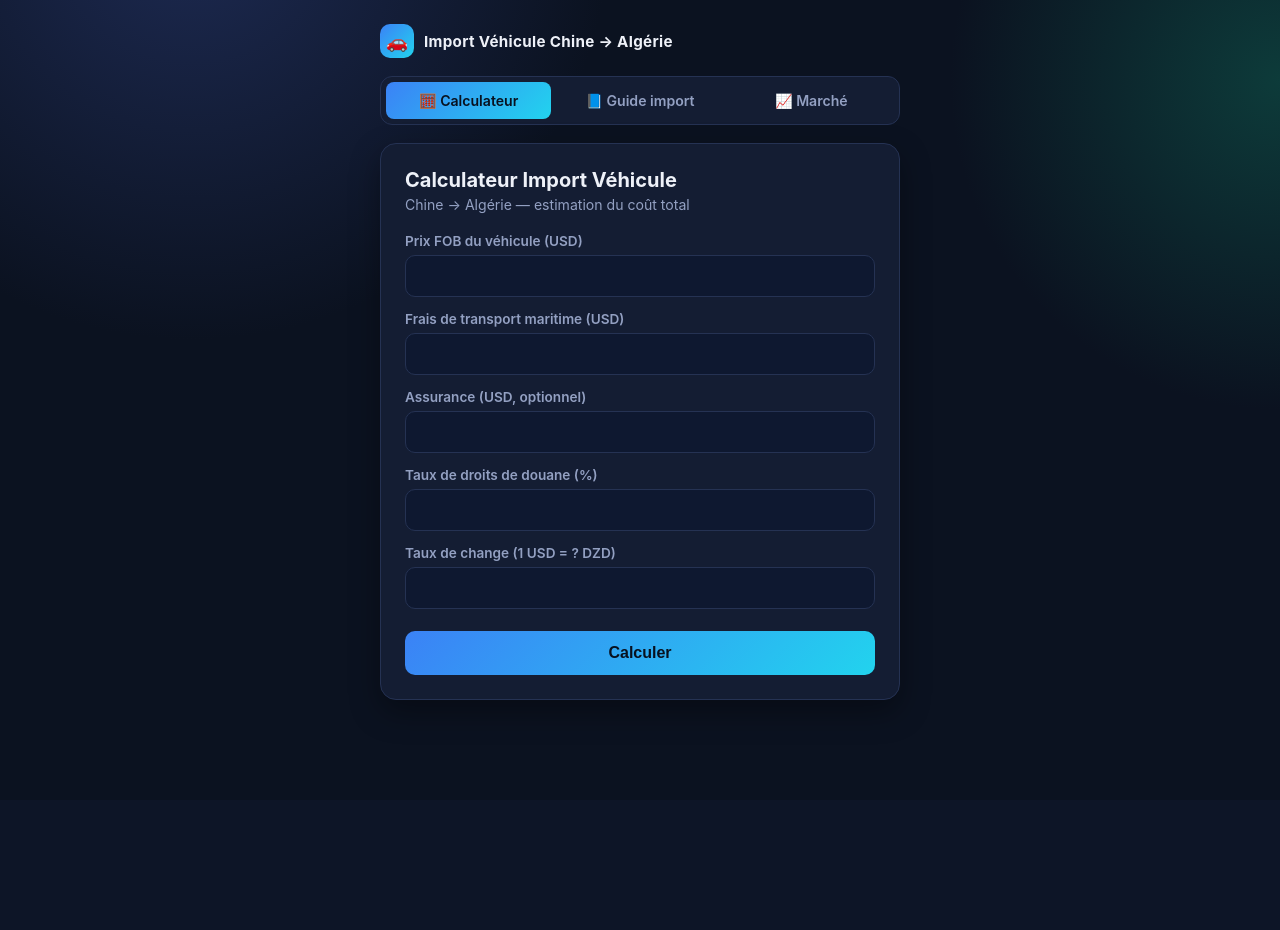
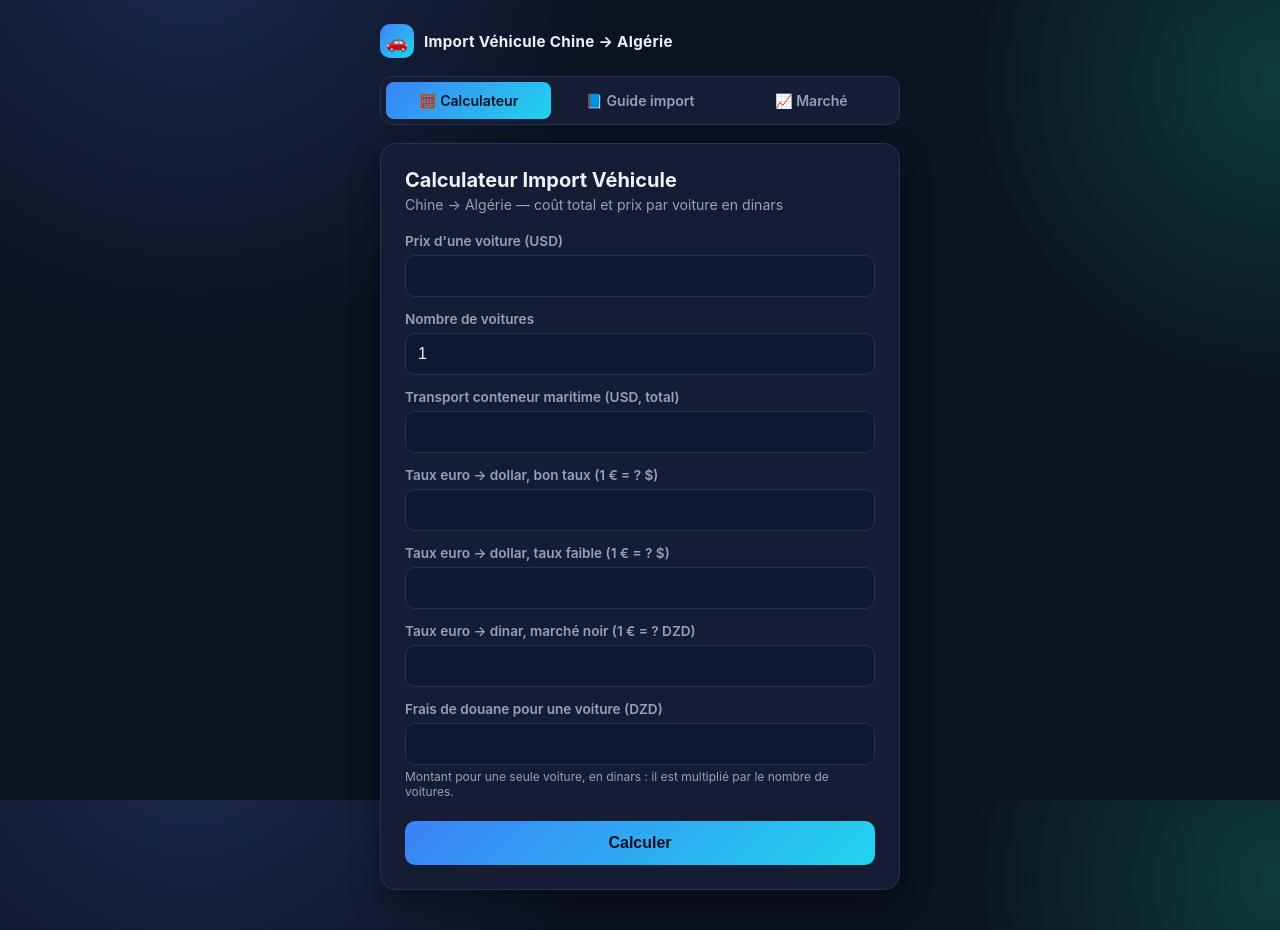
Before and after one commit to Bilbo1994/import-calculator, a Flask app: page / in a window 1280 px wide. Before the commit the page ends 714 px from the top, so only its background shows below. Run offline with Flask 3, Linux system fonts and the light colour scheme.

Commit message:
Rework calculator: per-car customs, good/weak rate comparison tables
- New inputs: car price (USD), number of cars, container (USD),
  EUR/USD good and weak rates, black-market EUR/DZD, customs per car
- Two tables (with / without customs) comparing both rates, with the
  gap column; without-customs also shown in euros
- Form values are kept after submitting

Co-Authored-By: Claude Sonnet 5 <noreply@anthropic.com>

```diff
--- a/app.py
+++ b/app.py
@@ -74,43 +74,83 @@ def get_eur_usd():
     return resultat
 
 
+def calculer_scenario(nom, taux_eur_usd, taux_eur_dzd, prix_usd, transport_usd,
+                      frais_douane, nombre):
+    """Coût d'un lot de voitures pour un taux euro->dollar donné."""
+    # Les deux taux sont en euro : 1 USD = (EUR->DZD) / (EUR->USD) dinars
+    taux_usd_dzd = taux_eur_dzd / taux_eur_usd
+
+    voitures_usd = prix_usd * nombre
+    total_usd = voitures_usd + transport_usd  # le conteneur est payé une seule fois
+    douane_totale = frais_douane * nombre  # frais saisis pour une seule voiture
+
+    sans_douane_dzd = total_usd * taux_usd_dzd
+    avec_douane_dzd = sans_douane_dzd + douane_totale
+    sans_douane_eur = total_usd / taux_eur_usd
+
+    return {
+        'nom': nom,
+        'taux_eur_usd': taux_eur_usd,
+        'taux_usd_dzd': taux_usd_dzd,
+        'voitures_dzd': voitures_usd * taux_usd_dzd,
+        'transport_dzd': transport_usd * taux_usd_dzd,
+        'douane_dzd': douane_totale,
+        'sans_douane_dzd': sans_douane_dzd,
+        'sans_douane_par_voiture_dzd': sans_douane_dzd / nombre,
+        'avec_douane_dzd': avec_douane_dzd,
+        'avec_douane_par_voiture_dzd': avec_douane_dzd / nombre,
+        'sans_douane_eur': sans_douane_eur,
+        'sans_douane_par_voiture_eur': sans_douane_eur / nombre,
+    }
+
+
 @app.route('/', methods=['GET', 'POST'])
 def index():
     resultat = None
     erreur = None
+    valeurs = request.form if request.method == 'POST' else {}
 
     if request.method == 'POST':
-        # request.form contient les valeurs envoyées par le formulaire HTML.
-        # On les récupère et on les convertit en nombres (float).
         try:
-            prix_fob = float(request.form['prix_fob'])
-            transport = float(request.form['transport'])
-            assurance = float(request.form.get('assurance') or 0)
-            taux_douane = float(request.form['taux_douane'])
-            taux_change = float(request.form['taux_change'])
+            prix_usd = float(request.form['prix_usd'])
+            transport_usd = float(request.form['transport_usd'])
+            taux_bon = float(request.form['taux_eur_usd_bon'])
+            taux_faible = float(request.form['taux_eur_usd_faible'])
+            taux_eur_dzd = float(request.form['taux_eur_dzd'])
+            frais_douane = float(request.form['frais_douane'])
+            nombre = int(request.form['nombre'])
 
-            # --- Le calcul métier ---
-            # Valeur CIF = Cost + Insurance + Freight (base classique en douane)
-            valeur_cif = prix_fob + transport + assurance
-
-            # Droits de douane calculés sur la valeur CIF
-            droits_douane = valeur_cif * taux_douane / 100
-
-            total_usd = valeur_cif + droits_douane
-            total_dzd = total_usd * taux_change
+            if nombre < 1 or min(taux_bon, taux_faible, taux_eur_dzd) <= 0:
+                raise ValueError
 
             resultat = {
-                'valeur_cif': round(valeur_cif, 2),
-                'droits_douane': round(droits_douane, 2),
-                'total_usd': round(total_usd, 2),
-                'total_dzd': round(total_dzd, 2),
+                'nombre': nombre,
+                'frais_douane_unitaire': frais_douane,
+                'scenarios': [
+                    calculer_scenario('Bon taux', taux_bon, taux_eur_dzd, prix_usd,
+                                      transport_usd, frais_douane, nombre),
+                    calculer_scenario('Taux faible', taux_faible, taux_eur_dzd, prix_usd,
+                                      transport_usd, frais_douane, nombre),
+                ],
             }
         except (ValueError, KeyError):
-            erreur = "Merci de remplir les champs obligatoires avec des nombres valides."
+            erreur = "Merci de remplir tous les champs avec des nombres valides (taux > 0, au moins 1 voiture)."
 
-    # render_template va chercher templates/index.html et lui transmet
-    # les variables "resultat" et "erreur" pour qu'il les affiche.
-    return render_template('index.html', resultat=resultat, erreur=erreur, active='calc')
+    return render_template(
+        'index.html', resultat=resultat, erreur=erreur, valeurs=valeurs, active='calc'
+    )
+
+
+@app.template_filter('ecart')
+def formater_ecart(valeur, decimales=0):
+    if round(valeur, decimales) == 0:
+        return "0"
+    return f"{valeur:+,.{decimales}f}".replace(",", " ")
+
+
+@app.template_filter('nombre')
+def formater_nombre(valeur, decimales=0):
+    return f"{valeur:,.{decimales}f}".replace(",", " ")
 
 
 @app.route('/guide')
--- a/templates/index.html
+++ b/templates/index.html
@@ -1,24 +1,87 @@
 {% extends "base.html" %}
+
+{% block head %}
+<style>
+    .table-title {
+        font-size: 1rem;
+        margin: 22px 0 8px;
+        color: var(--accent-2);
+    }
+    .table-title:first-child { margin-top: 0; }
+    .table-wrap { overflow-x: auto; }
+    table.comparatif {
+        width: 100%;
+        border-collapse: collapse;
+        font-size: 0.85rem;
+    }
+    table.comparatif th, table.comparatif td {
+        padding: 8px 6px;
+        border-bottom: 1px solid var(--card-border);
+        text-align: right;
+        color: var(--text-dim);
+    }
+    table.comparatif th:first-child, table.comparatif td:first-child { text-align: left; }
+    table.comparatif th {
+        color: var(--text);
+        font-size: 0.82rem;
+    }
+    table.comparatif th small {
+        display: block;
+        font-weight: 400;
+        color: var(--text-dim);
+        font-size: 0.72rem;
+    }
+    table.comparatif td.ecart { color: #ff8080; }
+    table.comparatif tr.total td { color: var(--text); font-weight: 700; }
+    table.comparatif tr.principal td {
+        color: var(--accent-2);
+        font-weight: 700;
+        background: #0e1830;
+    }
+    table.comparatif tr.section td {
+        text-align: left;
+        color: var(--text);
+        font-size: 0.75rem;
+        font-weight: 700;
+        text-transform: uppercase;
+        letter-spacing: 0.04em;
+        border-bottom: none;
+        padding-top: 14px;
+    }
+    .hint {
+        font-size: 0.75rem;
+        color: var(--text-dim);
+        margin: 4px 0 0;
+    }
+</style>
+{% endblock %}
 
 {% block content %}
     <h1>Calculateur Import Véhicule</h1>
-    <p class="subtitle">Chine → Algérie — estimation du coût total</p>
+    <p class="subtitle">Chine → Algérie — coût total et prix par voiture en dinars</p>
 
     <form method="POST">
-        <label for="prix_fob">Prix FOB du véhicule (USD)</label>
-        <input type="number" step="0.01" name="prix_fob" id="prix_fob" required>
+        <label for="prix_usd">Prix d'une voiture (USD)</label>
+        <input type="number" step="0.01" name="prix_usd" id="prix_usd" value="{{ valeurs.get('prix_usd', '') }}" required>
 
-        <label for="transport">Frais de transport maritime (USD)</label>
-        <input type="number" step="0.01" name="transport" id="transport" required>
+        <label for="nombre">Nombre de voitures</label>
+        <input type="number" step="1" min="1" name="nombre" id="nombre" value="{{ valeurs.get('nombre', 1) }}" required>
 
-        <label for="assurance">Assurance (USD, optionnel)</label>
-        <input type="number" step="0.01" name="assurance" id="assurance">
+        <label for="transport_usd">Transport conteneur maritime (USD, total)</label>
+        <input type="number" step="0.01" name="transport_usd" id="transport_usd" value="{{ valeurs.get('transport_usd', '') }}" required>
 
-        <label for="taux_douane">Taux de droits de douane (%)</label>
-        <input type="number" step="0.01" name="taux_douane" id="taux_douane" required>
+        <label for="taux_eur_usd_bon">Taux euro → dollar, bon taux (1 € = ? $)</label>
+        <input type="number" step="0.0001" name="taux_eur_usd_bon" id="taux_eur_usd_bon" value="{{ valeurs.get('taux_eur_usd_bon', '') }}" required>
 
-        <label for="taux_change">Taux de change (1 USD = ? DZD)</label>
-        <input type="number" step="0.01" name="taux_change" id="taux_change" required>
+        <label for="taux_eur_usd_faible">Taux euro → dollar, taux faible (1 € = ? $)</label>
+        <input type="number" step="0.0001" name="taux_eur_usd_faible" id="taux_eur_usd_faible" value="{{ valeurs.get('taux_eur_usd_faible', '') }}" required>
+
+        <label for="taux_eur_dzd">Taux euro → dinar, marché noir (1 € = ? DZD)</label>
+        <input type="number" step="0.01" name="taux_eur_dzd" id="taux_eur_dzd" value="{{ valeurs.get('taux_eur_dzd', '') }}" required>
+
+        <label for="frais_douane">Frais de douane pour une voiture (DZD)</label>
+        <input type="number" step="0.01" name="frais_douane" id="frais_douane" value="{{ valeurs.get('frais_douane', '') }}" required>
+        <p class="hint">Montant pour une seule voiture, en dinars : il est multiplié par le nombre de voitures.</p>
 
         <button type="submit">Calculer</button>
     </form>
@@ -28,22 +91,47 @@
     {% endif %}
 
     {% if resultat %}
+    {% set sc = resultat.scenarios %}
+    {% set n = resultat.nombre %}
     <div class="resultat">
-        <div class="ligne">
-            <span>Valeur CIF</span>
-            <span>{{ resultat.valeur_cif }} $</span>
+        <h2 class="table-title">Avec douane (DZD)</h2>
+        <div class="table-wrap">
+        <table class="comparatif">
+            <thead>
+                <tr>
+                    <th></th>
+                    {% for x in sc %}<th>{{ x.nom }}<small>1 € = {{ x.taux_eur_usd | nombre(4) }} $</small></th>{% endfor %}<th>Écart<small>faible − bon</small></th>
+                </tr>
+            </thead>
+            <tbody>
+                <tr><td>Taux dollar déduit (1 $ = ? DZD)</td>{% for x in sc %}<td>{{ x.taux_usd_dzd | nombre(2) }}</td>{% endfor %}<td class="ecart">{{ (sc[1].taux_usd_dzd - sc[0].taux_usd_dzd) | ecart(2) }}</td></tr>
+                <tr><td>{{ n }} voiture{{ 's' if n > 1 }}</td>{% for x in sc %}<td>{{ x.voitures_dzd | nombre }}</td>{% endfor %}<td class="ecart">{{ (sc[1].voitures_dzd - sc[0].voitures_dzd) | ecart(0) }}</td></tr>
+                <tr><td>Transport conteneur</td>{% for x in sc %}<td>{{ x.transport_dzd | nombre }}</td>{% endfor %}<td class="ecart">{{ (sc[1].transport_dzd - sc[0].transport_dzd) | ecart(0) }}</td></tr>
+                <tr><td>Douane ({{ n }} × {{ resultat.frais_douane_unitaire | nombre }})</td>{% for x in sc %}<td>{{ x.douane_dzd | nombre }}</td>{% endfor %}<td class="ecart">{{ (sc[1].douane_dzd - sc[0].douane_dzd) | ecart(0) }}</td></tr>
+                <tr class="total"><td>Total</td>{% for x in sc %}<td>{{ x.avec_douane_dzd | nombre }}</td>{% endfor %}<td class="ecart">{{ (sc[1].avec_douane_dzd - sc[0].avec_douane_dzd) | ecart(0) }}</td></tr>
+                <tr class="principal"><td>Une voiture, tout compris</td>{% for x in sc %}<td>{{ x.avec_douane_par_voiture_dzd | nombre }}</td>{% endfor %}<td class="ecart">{{ (sc[1].avec_douane_par_voiture_dzd - sc[0].avec_douane_par_voiture_dzd) | ecart(0) }}</td></tr>
+            </tbody>
+        </table>
         </div>
-        <div class="ligne">
-            <span>Droits de douane</span>
-            <span>{{ resultat.droits_douane }} $</span>
-        </div>
-        <div class="ligne total">
-            <span>Total (USD)</span>
-            <span>{{ resultat.total_usd }} $</span>
-        </div>
-        <div class="ligne total">
-            <span>Total (DZD)</span>
-            <span>{{ resultat.total_dzd }} DZD</span>
+
+        <h2 class="table-title">Sans douane</h2>
+        <div class="table-wrap">
+        <table class="comparatif">
+            <thead>
+                <tr>
+                    <th></th>
+                    {% for x in sc %}<th>{{ x.nom }}<small>1 € = {{ x.taux_eur_usd | nombre(4) }} $</small></th>{% endfor %}<th>Écart<small>faible − bon</small></th>
+                </tr>
+            </thead>
+            <tbody>
+                <tr class="section"><td colspan="4">En dinars (DZD)</td></tr>
+                <tr class="total"><td>Total</td>{% for x in sc %}<td>{{ x.sans_douane_dzd | nombre }}</td>{% endfor %}<td class="ecart">{{ (sc[1].sans_douane_dzd - sc[0].sans_douane_dzd) | ecart(0) }}</td></tr>
+                <tr class="principal"><td>Une voiture</td>{% for x in sc %}<td>{{ x.sans_douane_par_voiture_dzd | nombre }}</td>{% endfor %}<td class="ecart">{{ (sc[1].sans_douane_par_voiture_dzd - sc[0].sans_douane_par_voiture_dzd) | ecart(0) }}</td></tr>
+                <tr class="section"><td colspan="4">En euros (€)</td></tr>
+                <tr class="total"><td>Total</td>{% for x in sc %}<td>{{ x.sans_douane_eur | nombre(2) }} €</td>{% endfor %}<td class="ecart">{{ (sc[1].sans_douane_eur - sc[0].sans_douane_eur) | ecart(2) }} €</td></tr>
+                <tr class="principal"><td>Une voiture</td>{% for x in sc %}<td>{{ x.sans_douane_par_voiture_eur | nombre(2) }} €</td>{% endfor %}<td class="ecart">{{ (sc[1].sans_douane_par_voiture_eur - sc[0].sans_douane_par_voiture_eur) | ecart(2) }} €</td></tr>
+            </tbody>
+        </table>
         </div>
     </div>
     {% endif %}
```
